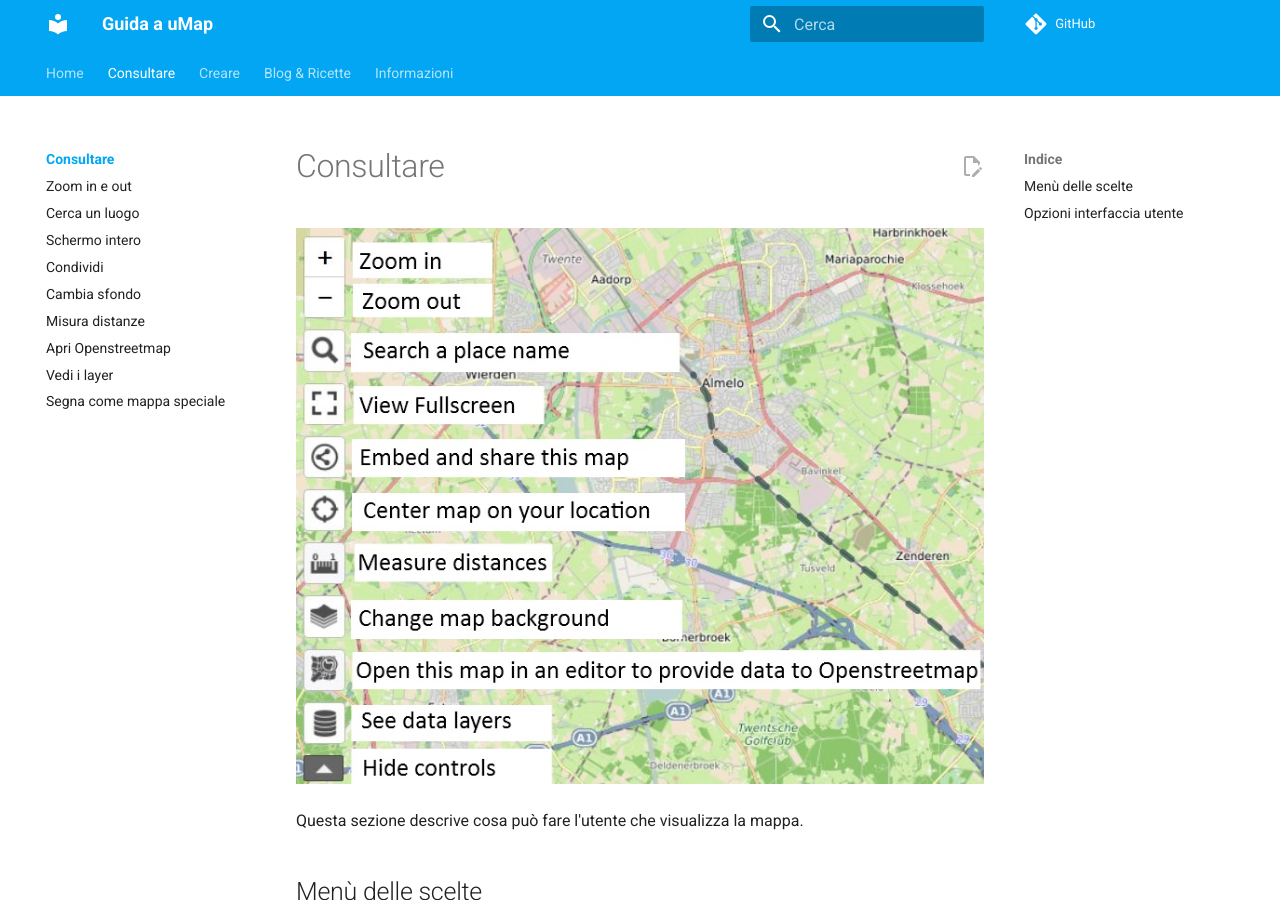
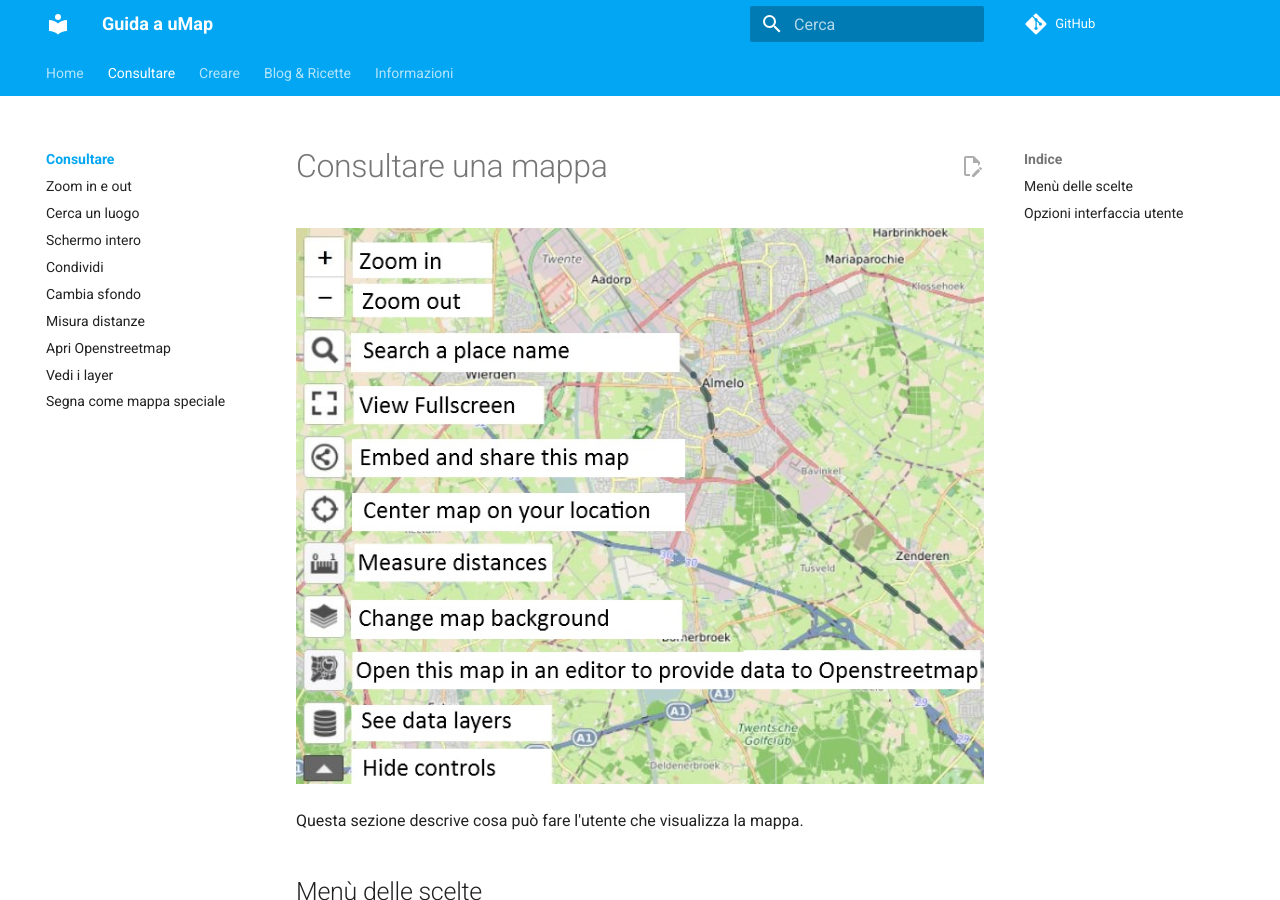
Before and after one commit to opendatasicilia/guida-umap, an MkDocs documentation site: the page built from docs/consultare/index.md, in a window 1280 px wide and 900 px high. Built offline with MkDocs 1.6.1 and Material for MkDocs 9.7.7, drawn with Linux system fonts in a browser that asks for light colours; comment, search, counter and statistics services are not loaded.

Commit message:
Update index.md

```diff
--- a/docs/consultare/index.md
+++ b/docs/consultare/index.md
@@ -1,4 +1,4 @@
-# Consultare
+# Consultare una mappa
 
 ![docs/img/umap-consultazione.jpg](https://raw.githubusercontent.com/opendatasicilia/guida-umap/main/docs/img/umap-consultazione.jpg)
 
```
